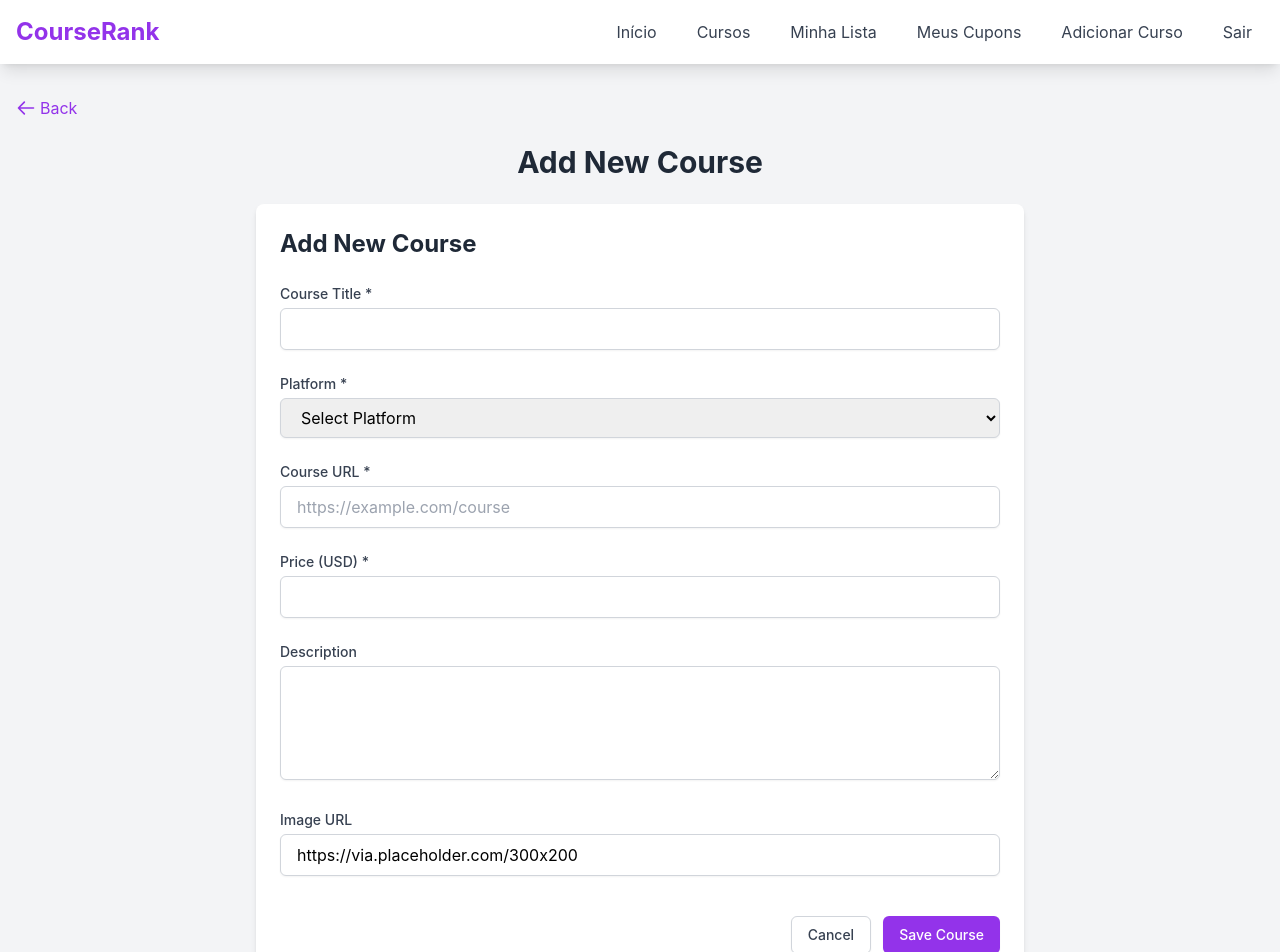
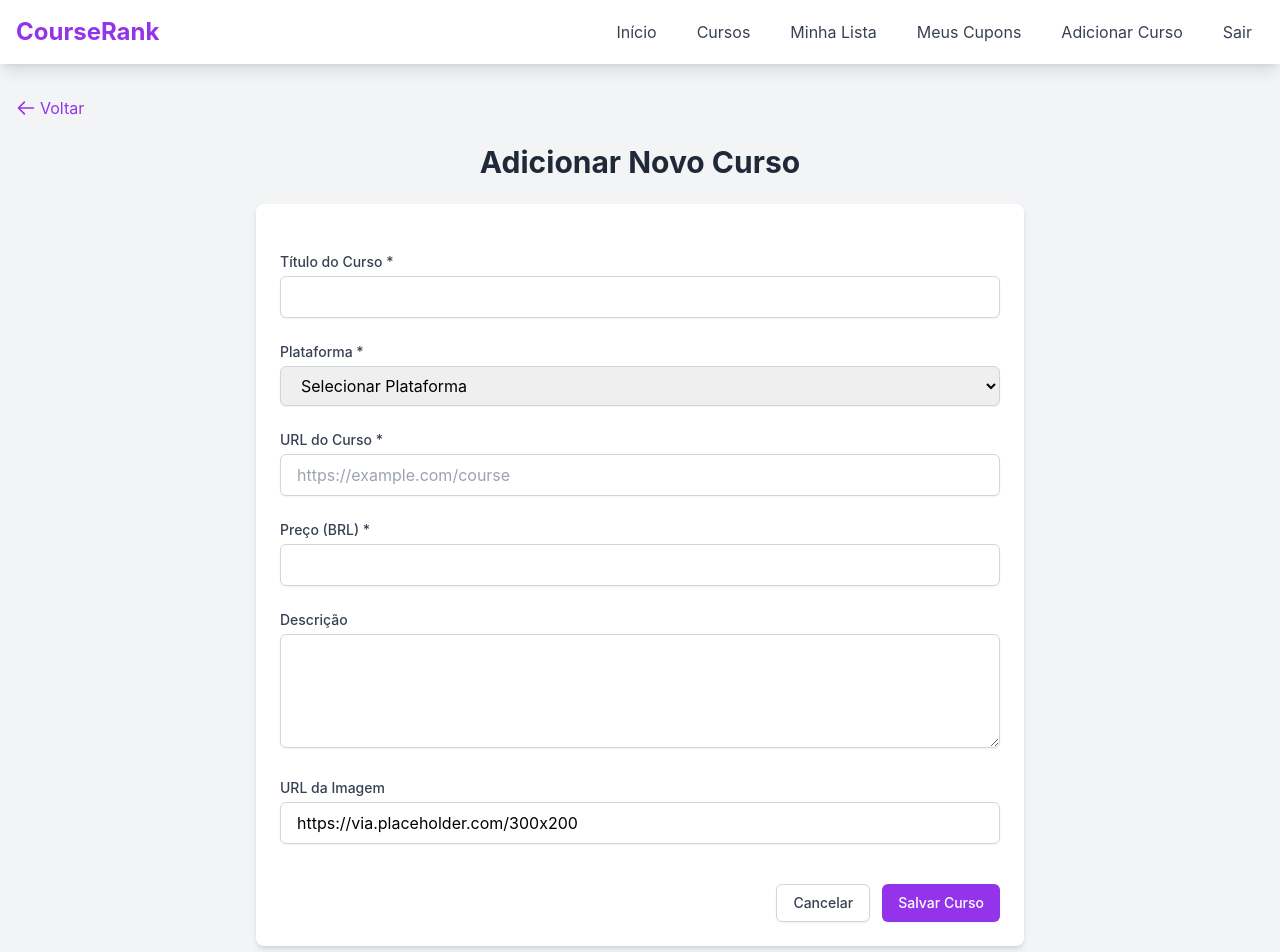
Before and after one commit to luisinacioxyz/PSW2025.1_Grupo1, a React (Create React App) app: page /courses/create in a window 1280 px wide. Shown: the top 952 px of the page. Built offline with nearby package versions, Linux system fonts and the light colour scheme; no server answers; data requests are answered from the project's data file; sample sign-in values are in the browser's storage.

Commit message:
Tradução da página criar curso

```diff
--- a/src/components/CourseForm.js
+++ b/src/components/CourseForm.js
@@ -68,7 +68,6 @@ const CourseForm = ({ course = null, onCancel }) => {
   return (
     <div className="bg-white rounded-lg shadow-md p-6">
       <h2 className="text-2xl font-bold text-gray-800 mb-6">
-        {course ? 'Edit Course' : 'Add New Course'}
       </h2>
 
       {error && (
@@ -89,7 +88,7 @@ const CourseForm = ({ course = null, onCancel }) => {
       <form onSubmit={handleSubmit} className="space-y-6">
         <div>
           <label htmlFor="title" className="block text-sm font-medium text-gray-700 mb-1">
-            Course Title *
+            Título do Curso *
           </label>
           <input
             type="text"
@@ -104,7 +103,7 @@ const CourseForm = ({ course = null, onCancel }) => {
 
         <div>
           <label htmlFor="platform" className="block text-sm font-medium text-gray-700 mb-1">
-            Platform *
+            Plataforma *
           </label>
           <select
             id="platform"
@@ -114,7 +113,7 @@ const CourseForm = ({ course = null, onCancel }) => {
             className="w-full px-4 py-2 border border-gray-300 rounded-md shadow-sm focus:ring-purple-500 focus:border-purple-500"
             required
           >
-            <option value="">Select Platform</option>
+            <option value="">Selecionar Plataforma</option>
             <option value="Udemy">Udemy</option>
             <option value="Coursera">Coursera</option>
             <option value="Alura">Alura</option>
@@ -124,7 +123,7 @@ const CourseForm = ({ course = null, onCancel }) => {
 
         <div>
           <label htmlFor="url" className="block text-sm font-medium text-gray-700 mb-1">
-            Course URL *
+            URL do Curso *
           </label>
           <input
             type="url"
@@ -140,7 +139,7 @@ const CourseForm = ({ course = null, onCancel }) => {
 
         <div>
           <label htmlFor="price" className="block text-sm font-medium text-gray-700 mb-1">
-            Price (USD) *
+            Preço (BRL) *
           </label>
           <input
             type="number"
@@ -157,7 +156,7 @@ const CourseForm = ({ course = null, onCancel }) => {
 
         <div>
           <label htmlFor="description" className="block text-sm font-medium text-gray-700 mb-1">
-            Description
+            Descrição
           </label>
           <textarea
             id="description"
@@ -171,7 +170,7 @@ const CourseForm = ({ course = null, onCancel }) => {
 
         <div>
           <label htmlFor="imageUrl" className="block text-sm font-medium text-gray-700 mb-1">
-            Image URL
+            URL da Imagem
           </label>
           <input
             type="url"
@@ -190,7 +189,7 @@ const CourseForm = ({ course = null, onCancel }) => {
             onClick={onCancel}
             className="px-4 py-2 border border-gray-300 rounded-md shadow-sm text-sm font-medium text-gray-700 bg-white hover:bg-gray-50 focus:outline-none focus:ring-2 focus:ring-offset-2 focus:ring-purple-500"
           >
-            Cancel
+            Cancelar
           </button>
           <button
             type="submit"
@@ -205,10 +204,10 @@ const CourseForm = ({ course = null, onCancel }) => {
                   <circle className="opacity-25" cx="12" cy="12" r="10" stroke="currentColor" strokeWidth="4"></circle>
                   <path className="opacity-75" fill="currentColor" d="M4 12a8 8 0 018-8V0C5.373 0 0 5.373 0 12h4zm2 5.291A7.962 7.962 0 014 12H0c0 3.042 1.135 5.824 3 7.938l3-2.647z"></path>
                 </svg>
-                Saving...
+                Salvando...
               </div>
             ) : (
-              'Save Course'
+              'Salvar Curso'
             )}
           </button>
         </div>
--- a/src/components/CreateCourse.js
+++ b/src/components/CreateCourse.js
@@ -23,13 +23,13 @@ const CreateCourse = () => {
           <svg className="w-5 h-5 mr-1" fill="none" stroke="currentColor" viewBox="0 0 24 24" xmlns="http://www.w3.org/2000/svg">
             <path strokeLinecap="round" strokeLinejoin="round" strokeWidth="2" d="M10 19l-7-7m0 0l7-7m-7 7h18"></path>
           </svg>
-          Back
+          Voltar
         </button>
       </div>
 
       <div className="max-w-3xl mx-auto">
         <h1 className="text-3xl font-bold text-gray-800 mb-6 text-center">
-          Add New Course
+          Adicionar Novo Curso
         </h1>
         <CourseForm
           onCancel={() => navigate(-1)}
```
